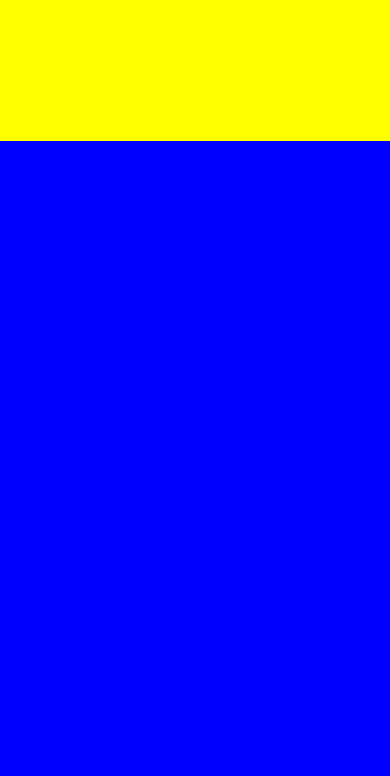
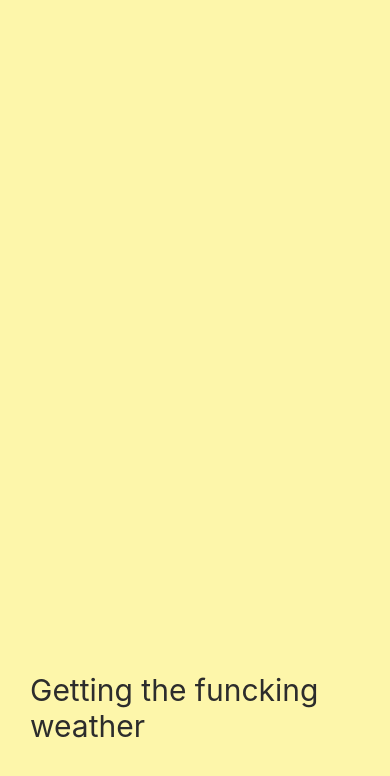
Before and after one commit to pozafly/nomad-fokin-weather, a React Native app: screen / in a window 390 px wide. Shown: the top 776 px of the page. Built offline with nearby package versions, Linux system fonts and the light colour scheme.

Commit message:
Create Loading Screen

```diff
--- a/App.js
+++ b/App.js
@@ -1,27 +1,6 @@
-import { StatusBar } from 'expo-status-bar';
 import React from 'react';
-import { StyleSheet, Text, View } from 'react-native';
+import Loading from './Loading'
 
 export default function App() {
-  return (
-    <View style={styles.container}>
-      <View style={styles.yellowView}></View>
-      <View style={styles.blueView}></View>
-      <StatusBar style='auto' />
-    </View>
-  );
+  return <Loading />;
 }
-
-const styles = StyleSheet.create({
-  container: {
-    flex: 1,
-  },
-  yellowView: {
-    flex: 1,
-    backgroundColor: 'yellow'
-  },
-  blueView: {
-    flex: 5,
-    backgroundColor: 'blue'
-  }
-});
--- /dev/null
+++ b/Loading.jsx
@@ -0,0 +1,24 @@
+import React from 'react';
+import { StyleSheet, Text, View } from 'react-native';
+
+export default function Loading() {
+  return (
+    <View style={styles.container}>
+      <Text style={styles.text}>Getting the funcking weather</Text>
+    </View>
+  );
+}
+
+const styles = StyleSheet.create({
+  container: {
+    flex: 1,
+    justifyContent: 'flex-end',
+    paddingHorizontal: 30,
+    paddingVertical: 100,
+    backgroundColor: '#FDF6AA',
+  },
+  text: {
+    color: '#2c2c2c',
+    fontSize: 30,
+  }
+})
```
